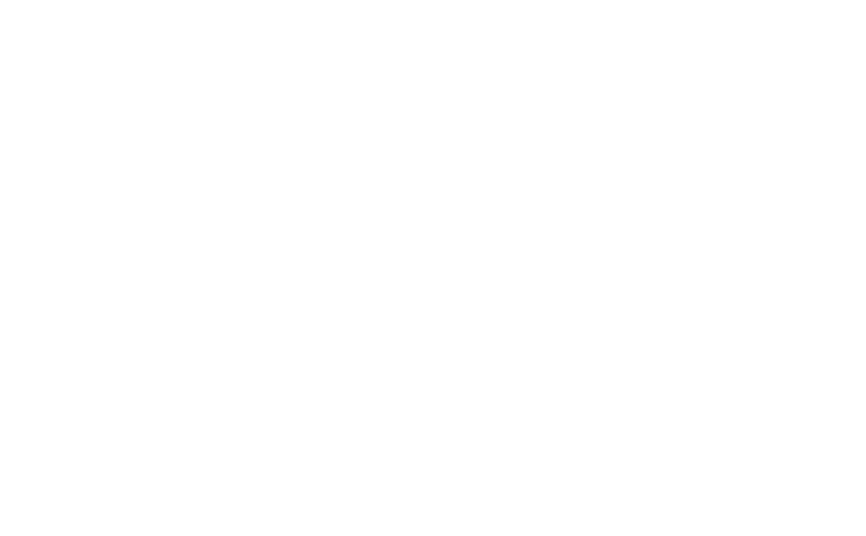
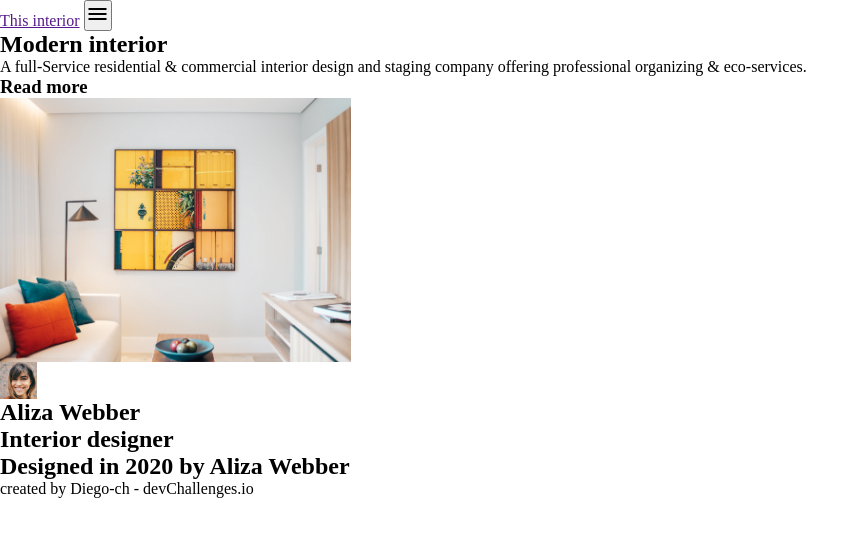
Before and after one commit to Castro-D/DC-interior-consultant-challenge, a plain HTML site: page index.html in a window 1280 px wide. Shown: the whole page, without its empty margins (0-866 px from the left). Drawn offline with Linux system fonts and the light colour scheme.

Commit message:
add basic mockup structure

```diff
--- a/index.html
+++ b/index.html
@@ -5,9 +5,40 @@
   <meta http-equiv='X-UA-Compatible' content='IE=edge'>
   <title>Interior consultant</title>
   <meta name='viewport' content='width=device-width, initial-scale=1'>
+  <link href="https://fonts.googleapis.com/icon?family=Material+Icons" rel="stylesheet">
   <link rel='stylesheet' type='text/css' media='screen' href='main.css'>
 </head>
 <body>
-
+  <nav>
+    <a href="">This interior</a>
+    <button class='hamburger' id='hamburger'>
+      <span class="menuIcon material-icons">
+        menu
+      </span>
+    </button>
+  </nav>
+  <section>
+    <h1>Modern interior</h1>
+    <p>A full-Service residential & commercial interior design and staging company offering professional organizing & eco-services.</p>
+    <h3>Read more</h3>
+    <div class='main-img'>
+      <img src="./img/photo1.png" alt="main image of page">
+    </div>
+    <div class='card'>
+      <div class='card-header'>
+        <div class='card-photo'>
+          <img src="./img/photo2.png" alt="personal card photo">
+        </div>
+        <div class='personal-info'>
+          <h2>Aliza Webber</h2>
+          <h2>Interior designer</h2>
+        </div>
+      </div>
+      <div class='card-title'>
+        <h2>Designed in 2020 by Aliza Webber</h2>
+      </div>
+    </div>
+  </section>
+  <p class='dev'>created by Diego-ch - devChallenges.io</p>
 </body>
 </html>
--- a/main.css
+++ b/main.css
@@ -0,0 +1,31 @@
+* {
+  padding: 0;
+  margin: 0;
+  box-sizing: border-box;
+}
+
+section {
+  width: 100%;
+  display: grid;
+}
+
+.main-img {
+  width: 351px;
+  height: 264px;
+}
+
+.main-img img {
+  width: 100%;
+  background-size: cover;
+  background-position: center center;
+  background-repeat: no-repeat;
+}
+
+.card-photo {
+  width: 37px;
+  height: 37px;
+}
+
+.card-photo img {
+  width: 100%;
+}
```
Also changed, not shown: img/photo1.png (added), img/photo2.png (added).
